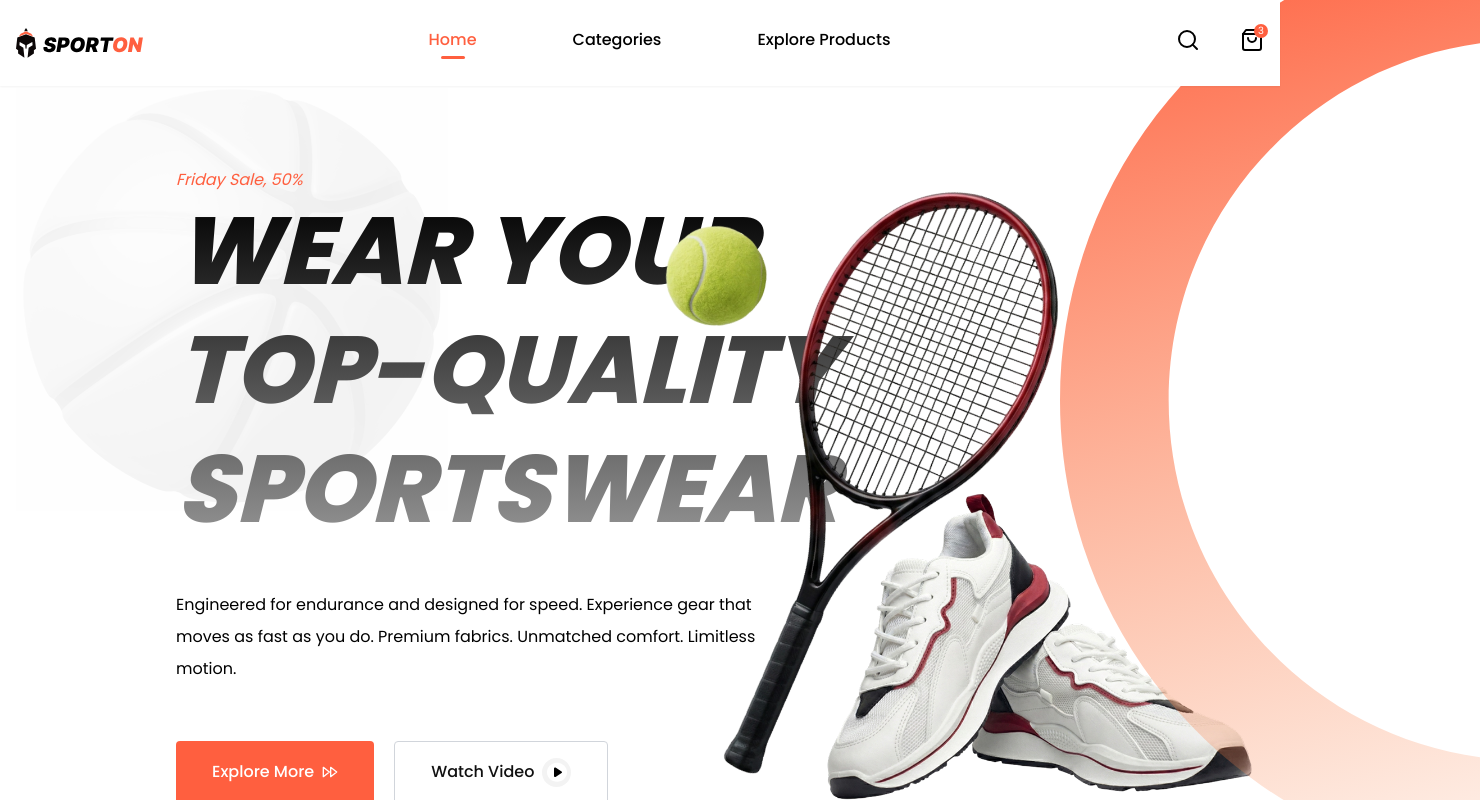
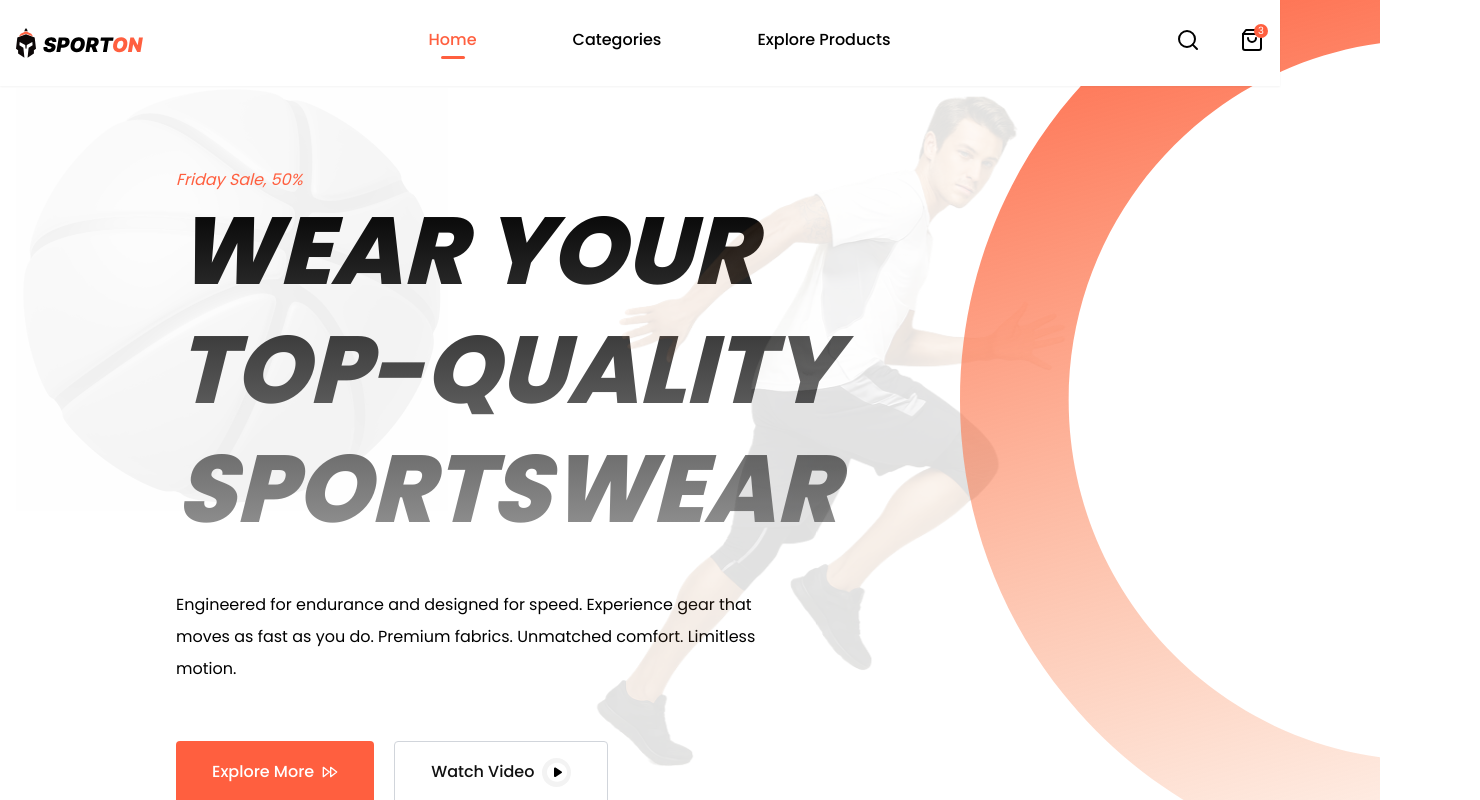
Before and after one commit to melindanurss/sporton-project-aguna-course, a React (Vite) app: page / in a window 1280 px wide. Shown: the top 800 px of the page, 1480 px wide, since content can reach past the window. Built offline with nearby package versions, Linux system fonts and the light colour scheme.

Commit message:
Add interactive hero section with auto-changing images and video modal

```diff
--- a/src/landing/components/home/hero.jsx
+++ b/src/landing/components/home/hero.jsx
@@ -1,8 +1,60 @@
 import { FiFastForward } from "react-icons/fi";
+import { useState, useEffect } from "react";
 import Button from "../ui/button";
 
 const HeroSection = () => {
+  const [currentImage, setCurrentImage] = useState(0);
+  const [isTransitioning, setIsTransitioning] = useState(false);
+  const [isVideoOpen, setIsVideoOpen] = useState(false);
+
+  const images = [
+    "/src/assets/img-hero.png",
+    "/src/assets/human-running.png"
+  ];
+
+  useEffect(() => {
+    const interval = setInterval(() => {
+      setIsTransitioning(true);
+      setTimeout(() => {
+        setCurrentImage((prev) => (prev + 1) % images.length);
+        setTimeout(() => {
+          setIsTransitioning(false);
+        }, 50);
+      }, 300);
+    }, 3000);
+
+    return () => clearInterval(interval);
+  }, []);
+
+  // Fungsi untuk Explore More - scroll ke section products
+  const handleExploreMore = () => {
+    const productsSection = document.getElementById('products-section');
+    if (productsSection) {
+      productsSection.scrollIntoView({
+        behavior: 'smooth',
+        block: 'start'
+      });
+    } else {
+      // Alternative: scroll ke bawah halaman
+      window.scrollTo({
+        top: window.innerHeight,
+        behavior: 'smooth'
+      });
+    }
+  };
+
+  // Fungsi untuk Watch Video - membuka modal video
+  const handleWatchVideo = () => {
+    setIsVideoOpen(true);
+  };
+
+  // Fungsi untuk close modal
+  const closeVideoModal = () => {
+    setIsVideoOpen(false);
+  };
+
   return (
+    <>
       <section id="hero-section" className="container mx-auto h-screen flex">
         <div className="relative self-center">
           <img
@@ -23,10 +75,10 @@ const HeroSection = () => {
               Limitless motion.
             </p>
             <div className="flex gap-5 mt-14">
-            <Button>
+              <Button onClick={handleExploreMore}>
                 Explore More <FiFastForward />
               </Button>
-            <Button variant="ghost">
+              <Button variant="ghost" onClick={handleWatchVideo}>
                 Watch Video{" "}
                 <img
                   src="/src/assets/icon-play-video.svg"
@@ -36,22 +88,81 @@ const HeroSection = () => {
               </Button>
             </div>
           </div>
+
+          {/* Gambar img-hero.png (tetap seperti asli) */}
+          {currentImage === 0 && (
             <img
-          src="/src/assets/img-hero.png"
+              src={images[0]}
               width={700}
               height={950}
               alt="image sporton hero"
-          className="absolute -right-5 top-1/2 -translate-y-1/2"
+              className={`absolute -right-5 top-1/2 -translate-y-1/2 transition-all duration-500 ease-in-out ${
+                isTransitioning ? 'opacity-0 scale-95' : 'opacity-100 scale-100'
+              }`}
             />
+          )}
+
+          {/* Gambar human-running.png (didekatkan dengan judul) */}
+          {currentImage === 1 && (
+            <img
+              src={images[1]}
+              alt="human running"
+              className={`absolute transition-all duration-500 ease-in-out ${
+                isTransitioning ? 'opacity-0 scale-95' : 'opacity-100 scale-100'
+              }`}
+              style={{
+                right: '15%',
+                top: '47%',
+                transform: 'translateY(-50%)',
+                width: '500px',
+                height: 'auto',
+                objectFit: 'contain',
+              }}
+            />
+          )}
         </div>
         <img
           src="/src/assets/img-ornament-hero.svg"
           width={420}
           height={420}
           alt="image sporton"
-        className="absolute -right-[200px] top-1/2 -translate-y-1/2 "
+          className="absolute -right-[100px] top-1/2 -translate-y-1/2"
         />
       </section>
+
+      {/* Video Modal */}
+      {isVideoOpen && (
+        <div
+          className="fixed inset-0 bg-black/80 z-50 flex items-center justify-center p-4"
+          onClick={closeVideoModal}
+        >
+          <div
+            className="relative bg-black rounded-2xl max-w-4xl w-full aspect-video"
+            onClick={(e) => e.stopPropagation()}
+          >
+            {/* Tombol Close */}
+            <button
+              onClick={closeVideoModal}
+              className="absolute -top-12 right-0 text-white hover:text-gray-300 transition-colors"
+            >
+              <svg className="w-8 h-8" fill="none" stroke="currentColor" viewBox="0 0 24 24">
+                <path strokeLinecap="round" strokeLinejoin="round" strokeWidth={2} d="M6 18L18 6M6 6l12 12" />
+              </svg>
+            </button>
+
+            {/* Video Player */}
+            <iframe
+              className="w-full h-full rounded-2xl"
+              src="https://www.youtube.com/embed/13Mt8tG84Lw?si=oVphCFc-gvWVIALh"
+              title="Sporton Video"
+              frameBorder="0"
+              allow="accelerometer; autoplay; clipboard-write; encrypted-media; gyroscope; picture-in-picture"
+              allowFullScreen
+            ></iframe>
+          </div>
+        </div>
+      )}
+    </>
   );
 };
 
```
Also changed, not shown: src/assets/human-running.png (added). Lines whose indentation alone changed are shown as unchanged.
